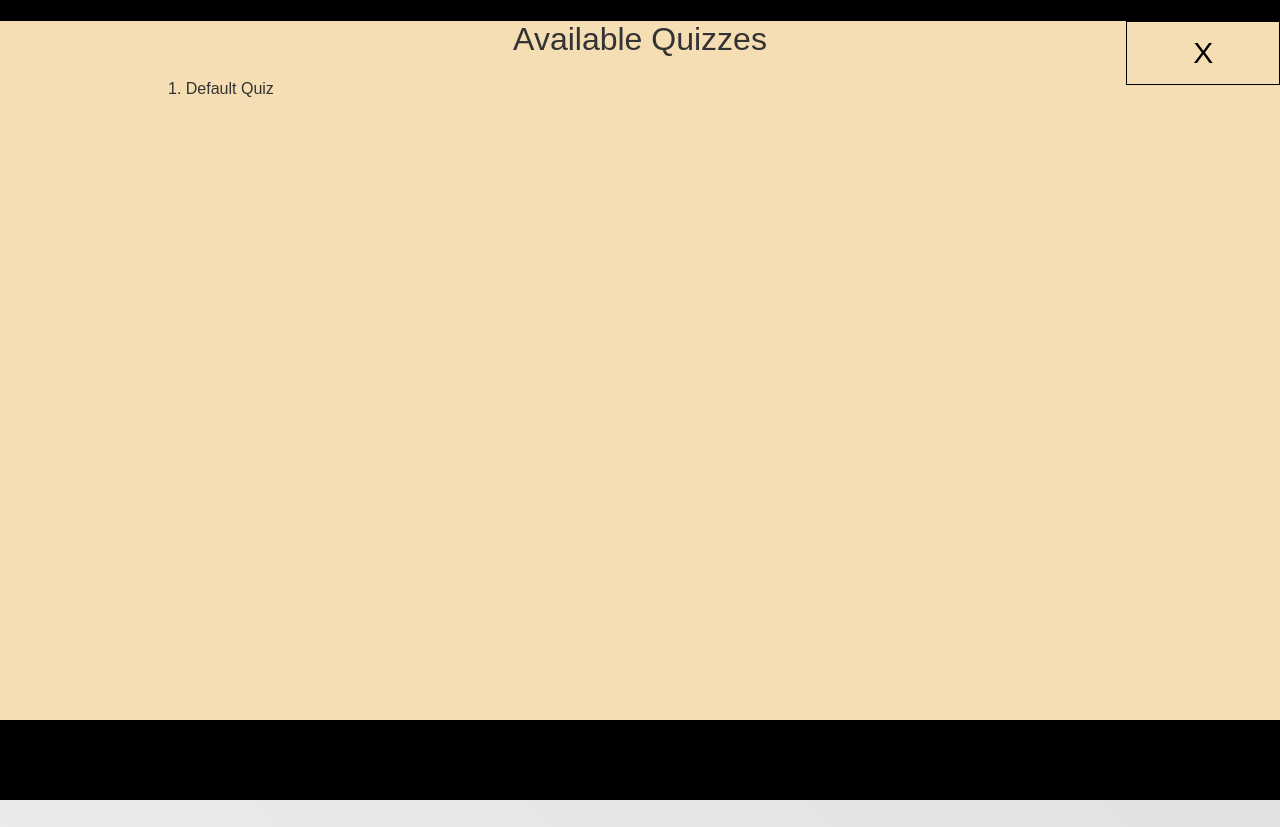
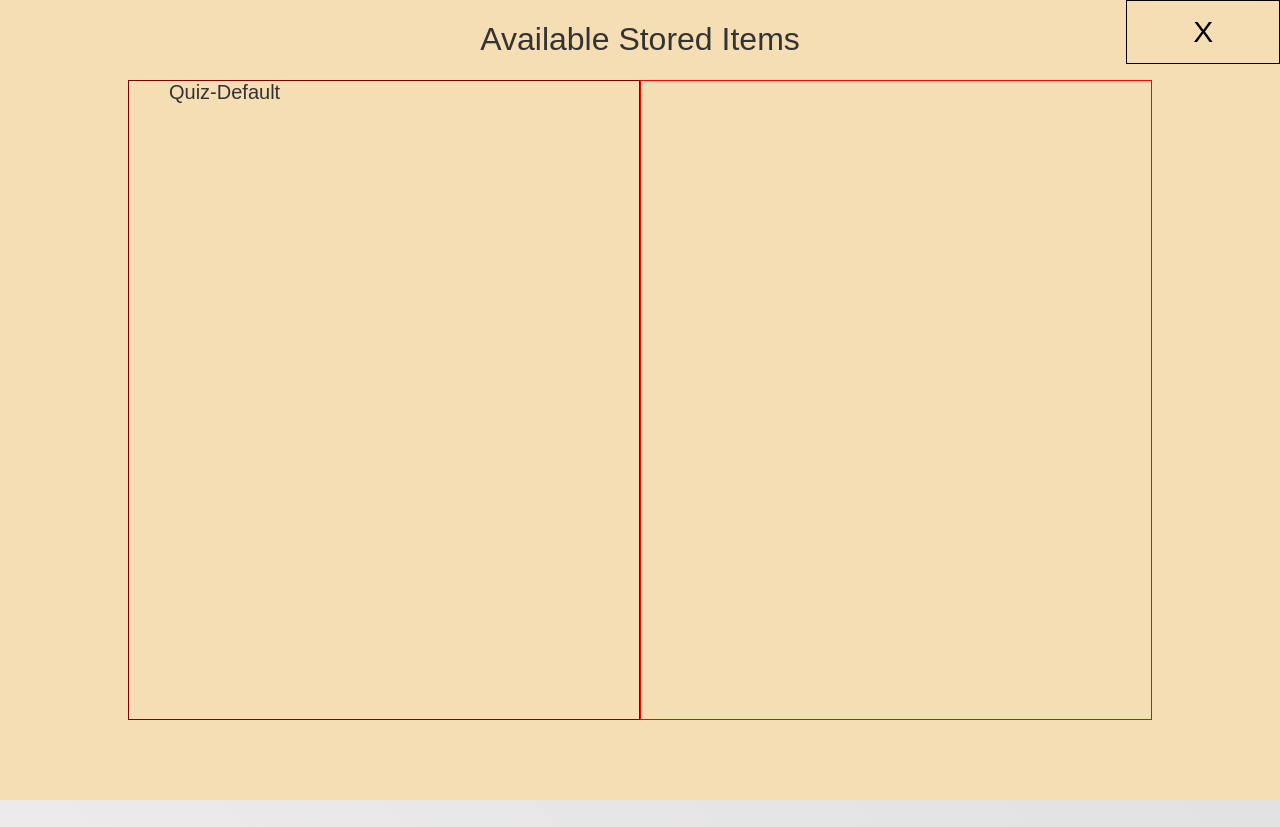
Before and after one commit to beauhaus/quizzer-app, a React (Vite) app: page / in a window 1280 px wide. Both pictures are taken after a click on the button "Show Stored Quizzes". Built offline with nearby package versions, Linux system fonts and the light colour scheme.

Commit message:
displays all stored items completely in LSModal

```diff
--- a/src/App.js
+++ b/src/App.js
@@ -21,7 +21,7 @@ class Root extends Component {
   defaultQuizLSInsert() {
     // Feed into LS
     let stringedIconsDB = JSON.stringify(defaultQuizDB);
-    let defaultQuizName = "Default Quiz";
+    let defaultQuizName = "Quiz-Default";
     localStorage.setItem(defaultQuizName, stringedIconsDB);
 
     //Load (Parsed quizDB) From LS onto variable
--- a/src/AppContainer.js
+++ b/src/AppContainer.js
@@ -61,13 +61,24 @@ class AppContainer extends Component {
   //THIS SHOWS LSMODAL and FEEDS CONTENTS TO LSMODAL
   handleGetAllLSClick() {
     // console.log("handleGetAllLSClick");
-    const allLSQuizNames = Object.keys(localStorage);
+    const allStoredItems = Object.keys(localStorage);
+    // console.log("allstored: ", allStoredNames);
 
-    this.setState({
-      showLSModal: true,
-      allLSQuizNames
+    var allLSQuizNames = allStoredItems.filter(item => item.startsWith("Quiz"));
+    var gradedLSQuizzes = allStoredItems.filter(item =>
+      item.startsWith("Graded")
+    );
+    console.log("G:", gradedLSQuizzes);
+
+    this.setState(prevState => {
+      return {
+        showLSModal: true,
+        allLSQuizNames,
+        gradedLSQuizzes: [prevState.gradedLSQuizzes, ...gradedLSQuizzes]
+      };
     });
   }
+  // gradedLSQuizzes: prevState.gradedLSQuizzes.concat(gradedLSQuizzes)
 
   handleLSResetClick() {
     localStorage.clear();
@@ -136,6 +147,7 @@ class AppContainer extends Component {
           LSModalClose={() => this.LSModalCloser()}
           showLSModal={this.state.showLSModal}
           allLSQuizNames={this.state.allLSQuizNames}
+          gradedLSQuizzes={this.state.gradedLSQuizzes}
         />
         <QuizModal
           quizModalClose={this.quizModalCloser}
--- a/src/ArchiverUtil.js
+++ b/src/ArchiverUtil.js
@@ -36,12 +36,8 @@ export const timeStamper = () => {
 };
 
 export const QRecordKeeper = (quizName, gradedArr) => {
-  // console.log("record keeper RUN!");
-  console.log("gradedArr is: ", gradedArr, "type", typeof gradedArr);
-  console.log("quizName is: ", quizName, "type", typeof quizName);
-
+  console.log("recordKeeper run");
   const tStamp = timeStamper();
   const recordName = `Graded: ${tStamp}–${quizName}`;
-  console.log(recordName);
   localStorage.setItem(recordName, JSON.stringify(gradedArr));
 };
--- a/src/modals/LSModal.js
+++ b/src/modals/LSModal.js
@@ -3,34 +3,7 @@ import Modal from "react-modal";
 import Styled from "styled-components";
 
 const StyledLSModal = Styled.div`
-background: wheat;
-color: maroon;
-  font-family: "Montserrat", sans-serif;
-  font-weight: 100;
-  text-align: center;
-  position: relative;
-  button {
-    font-family: "Montserrat", sans-serif;
-    cursor: pointer;
-    position: absolute;
-    top: 0;
-    right: 0;
-    width: 12vw;
-    height: 8vh;
-    border: 1px solid #000;
-    background: wheat;
-    color: #000;
-    font-size: 3rem;
-  }
-  h1 {
-    font-weight: 100;
-  }
-  ul {
-    margin: 0 auto;
-    width: 80vw;
-    height: 80vh;
-    text-align: left;
-  }
+
 `;
 class LSMODAL extends Component {
   constructor(props) {
@@ -40,7 +13,12 @@ class LSMODAL extends Component {
     Modal.setAppElement("body"); // a11y
   }
   render() {
-    const { LSModalClose, showLSModal, allLSQuizNames } = this.props;
+    const {
+      LSModalClose,
+      showLSModal,
+      allLSQuizNames,
+      gradedLSQuizzes
+    } = this.props;
     return (
       <Modal
         className="modal ls-modal"
@@ -49,24 +27,27 @@ class LSMODAL extends Component {
         contentLabel="LocalStorage Items"
         closeTimeoutMS={2000}
       >
-        <StyledLSModal>
-          <h1>Available Quizzes</h1>
+        <StyledLSModal className="styled-LS-modal">
+          <h1>Available Stored Items</h1>
           <button className="modal__btn--done" onClick={LSModalClose}>
             X
           </button>
-          {/*test for empty array*/}
-          <ul>
+          <ol className="quiz-list">
             {typeof allLSQuizNames !== "undefined" &&
             allLSQuizNames.length > 0 ? (
-              allLSQuizNames.map((topic, idx) => (
-                <li key={topic}>
-                  {idx + 1}. {topic}
-                </li>
-              ))
+              allLSQuizNames.map(name => <li key={name}>{name}</li>)
             ) : (
               <li>You are Empty</li>
             )}
-          </ul>
+          </ol>
+          <ol className="graded-list">
+            {typeof gradedLSQuizzes !== "undefined" &&
+            gradedLSQuizzes.length > 0 ? (
+              gradedLSQuizzes.map((name, idx) => <li key={idx}>{name}</li>)
+            ) : (
+              <li>You are Empty</li>
+            )}
+          </ol>
         </StyledLSModal>
       </Modal>
     );
--- a/src/modals/QuizDisplay.js
+++ b/src/modals/QuizDisplay.js
@@ -95,7 +95,7 @@ class QuizDisplay extends Component {
 
   //sends accumulated user answers (gradedArr) to QRecordKeeper
   componentWillUnmount() {
-    console.log("QUIZDisplay unmounted and reset");
+    // console.log("QUIZDisplay unmounted and reset");
     const { quizName, gradedArr } = this.state;
     QRecordKeeper(quizName, gradedArr);
   }
--- a/src/modals/QuizModal.js
+++ b/src/modals/QuizModal.js
@@ -9,7 +9,6 @@ class QuizModal extends Component {
     this.state = {
       init: ""
     };
-
     this.quizModalCloseHandler = this.quizModalCloseHandler.bind(this);
   }
   componentDidMount() {
--- a/src/style.css
+++ b/src/style.css
@@ -67,3 +67,51 @@ button:focus {
   background: #826692;
   background: #607570;
 }
+
+.styled-LS-modal {
+  background: wheat;
+  color: maroon;
+  font-family: "Montserrat", sans-serif;
+  font-weight: 100;
+  text-align: center;
+  height: 100vh;
+  width: 100vw;
+  display: grid;
+  grid-template-columns: 10vw repeat(2, 40vw) 10vw;
+  grid-template-rows: 10vh 80vh 10vh;
+}
+.styled-LS-modal button {
+  cursor: pointer;
+  position: absolute;
+  top: 0;
+  right: 0;
+  width: 12vw;
+  height: 8vh;
+  border: 1px solid #000;
+  background: wheat;
+  color: #000;
+  font-size: 3rem;
+}
+.styled-LS-modal h1 {
+  font-weight: 100;
+  grid-column: 1/-1;
+  grid-row: 1;
+}
+.styled-LS-modal ol {
+  margin: 0 auto;
+  width: 100%;
+  text-align: left;
+  font-size: 2rem;
+}
+.styled-LS-modal .graded-list {
+  grid-column: 3;
+  grid-row: 2;
+  border: 1px solid red;
+  color: green;
+}
+.styled-LS-modal .quiz-list {
+  grid-column: 2;
+  grid-row: 2;
+  border: 1px solid maroon;
+  color: purple;
+}
```
